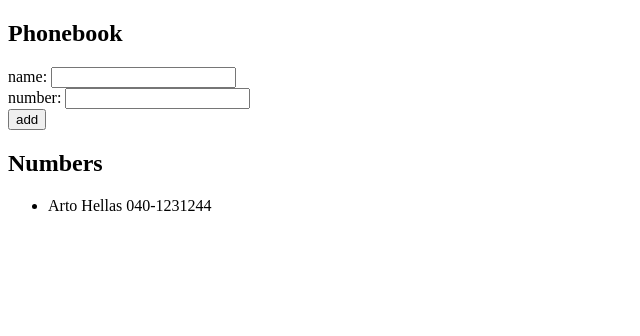
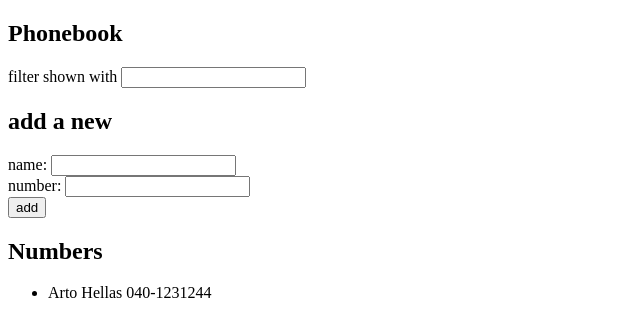
Before and after one commit to Steellow/fullstackopen, a React (Create React App) app in the folder osa2/puhelinluettelo/: page / in a window 1280 px wide. Shown: the top 336 px of the page, without its empty margins (0-640 px from the left). Built offline with nearby package versions, Linux system fonts and the light colour scheme.

Commit message:
Complete 2.9

```diff
--- a/osa2/puhelinluettelo/src/App.jsx
+++ b/osa2/puhelinluettelo/src/App.jsx
@@ -4,6 +4,7 @@
   const [persons, setPersons] = useState([{ name: "Arto Hellas", number: "040-1231244" }]);
   const [newName, setNewName] = useState("");
   const [newNumber, setNewNumber] = useState("");
+  const [filter, setFilter] = useState("");
 
   const addPerson = (e) => {
     e.preventDefault();
@@ -29,9 +30,19 @@
     setNewNumber(e.target.value);
   };
 
+  const handleFilterChange = (e) => {
+    setFilter(e.target.value);
+  };
+
   return (
     <div>
       <h2>Phonebook</h2>
+      <form>
+        <div>
+          filter shown with <input onChange={handleFilterChange} />
+        </div>
+      </form>
+      <h2>add a new</h2>
       <form onSubmit={addPerson}>
         <div>
           name: <input value={newName} onChange={handleNameChange} />
@@ -45,11 +56,13 @@
       </form>
       <h2>Numbers</h2>
       <ul>
-        {persons.map((person) => (
-          <li key={person.name}>
-            {person.name} {person.number}
-          </li>
-        ))}
+        {persons
+          .filter((person) => person.name.toLowerCase().includes(filter.toLowerCase()))
+          .map((person) => (
+            <li key={person.name}>
+              {person.name} {person.number}
+            </li>
+          ))}
       </ul>
     </div>
   );
```
